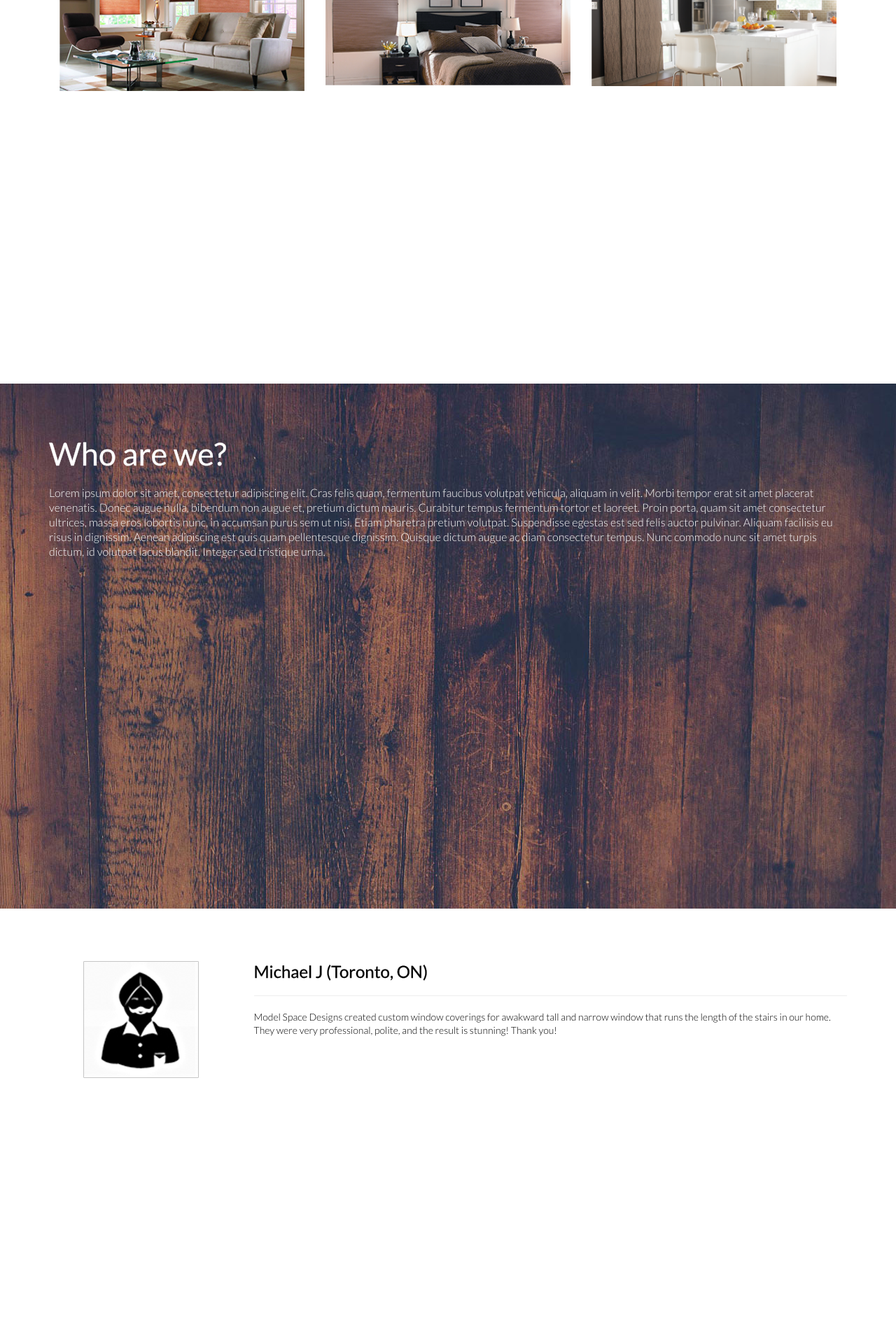
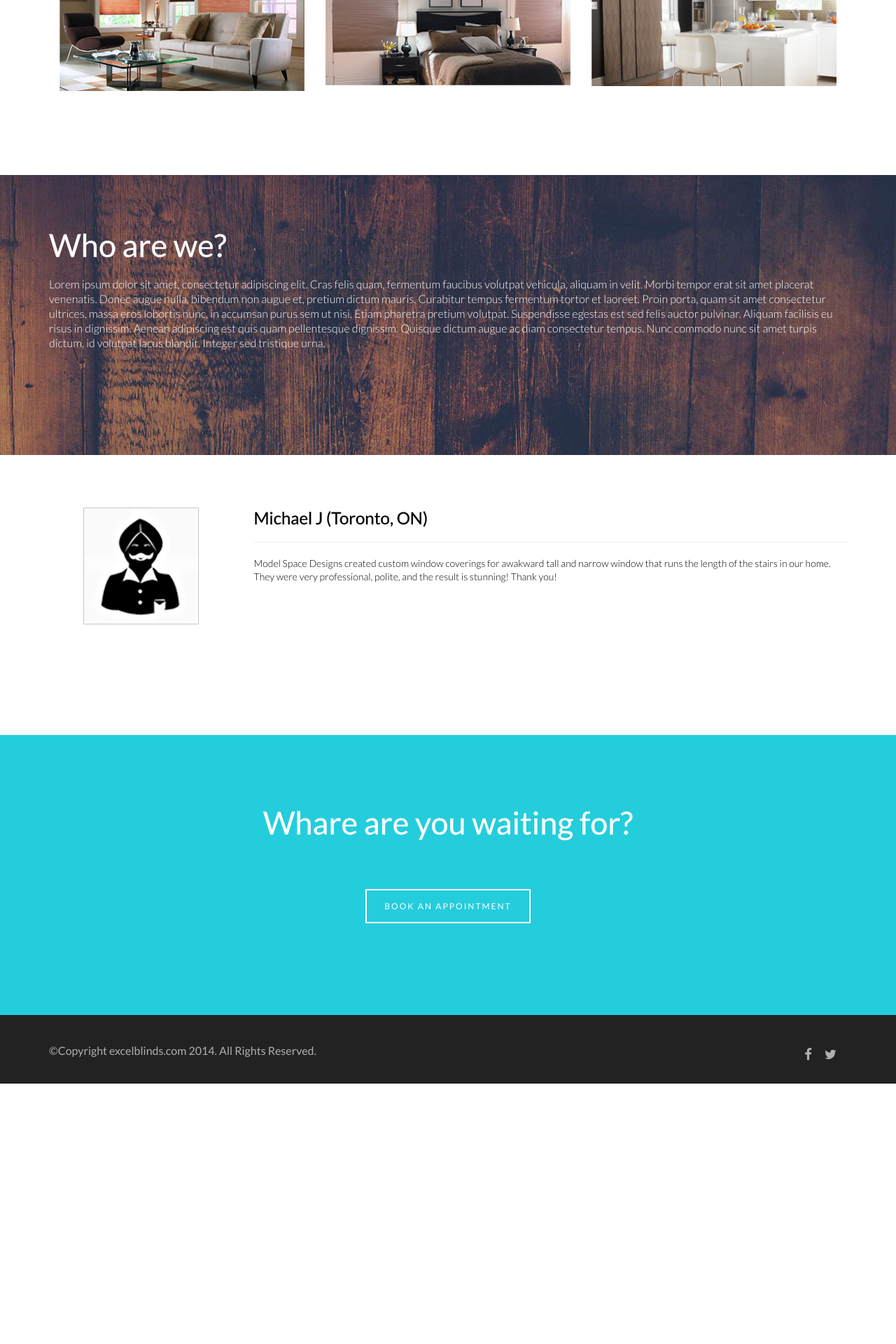
Before and after one commit to godspell/excel-blinds, a PHP site: page / in a window 1280 px wide. Shown: the part 2770-4690 px from the top of the page at 70% size. After the commit the page ends 4318 px from the top, so only its background shows below. Run offline with PHP 8.4, Linux system fonts and the light colour scheme; style sheets or scripts are compiled from the project's sources; some libraries are stand-ins or nearby versions.

Commit message:
page height fix

```diff
--- a/css/style.less
+++ b/css/style.less
@@ -86,7 +86,7 @@ nav {
 	opacity: 0.9;
 }
 
-.page {
+.page-1 {
 	min-height: 750px !important;
 }
 
```
